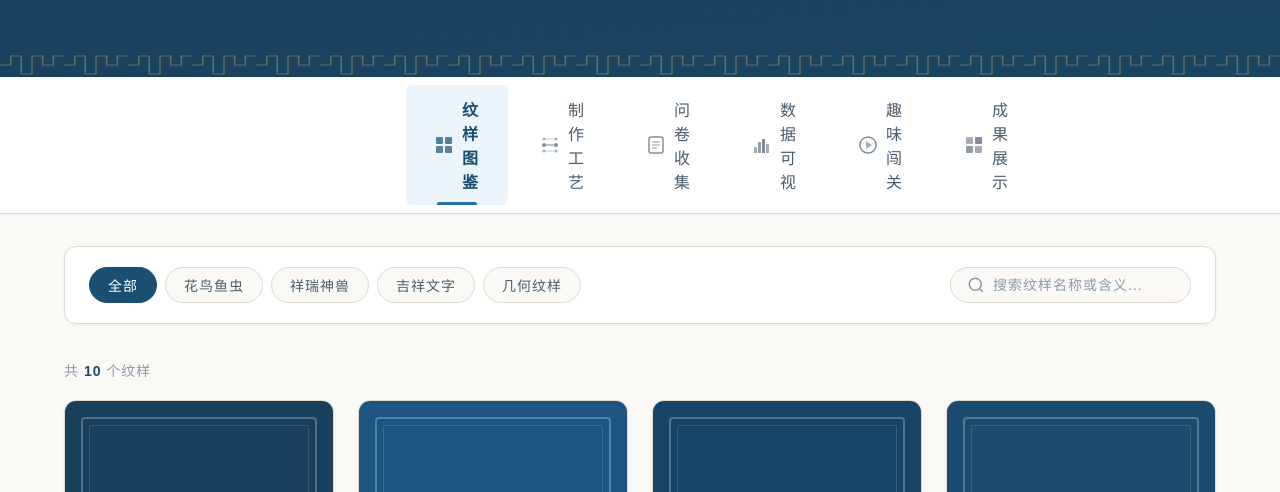
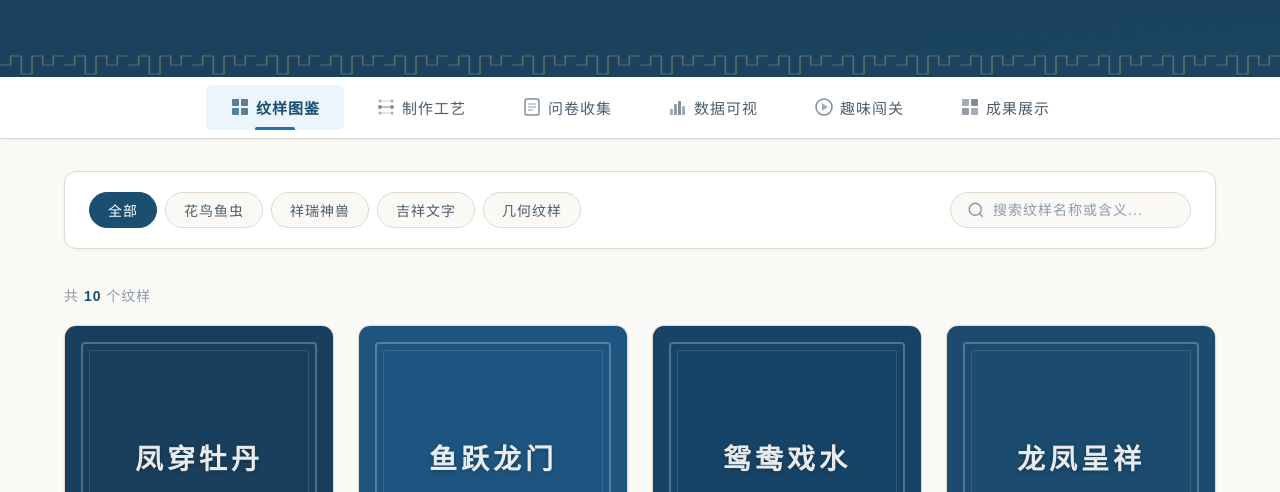
Before and after one commit to sun511001/shaoyang-blue-calico, a plain HTML site: page index.html in a window 1280 px wide. Shown: the part 292-784 px from the top of the page. Drawn offline with nearby package versions, Linux system fonts and the light colour scheme.

Commit message:
fix: 6个导航Tab间距加宽+字号缩小+居中分布，不再拥挤

```diff
--- a/css/style.css
+++ b/css/style.css
@@ -161,11 +161,12 @@ input { font-family: inherit; }
 }
 
 .nav__tabs {
-    max-width: 500px;
+    max-width: 900px;
     margin: 0 auto;
     display: flex;
-    gap: 4px;
+    gap: 8px;
     padding: 8px 16px;
+    justify-content: center;
 }
 
 .nav__tab {
@@ -173,17 +174,18 @@ input { font-family: inherit; }
     display: flex;
     align-items: center;
     justify-content: center;
-    gap: 8px;
-    padding: 12px 28px;
-    font-size: 16px;
+    gap: 6px;
+    padding: 12px 10px;
+    font-size: 15px;
     font-weight: 500;
-    letter-spacing: 2px;
+    letter-spacing: 1px;
     color: var(--text-secondary);
     background: transparent;
     border: none;
     border-radius: var(--radius-sm);
     transition: var(--transition);
     position: relative;
+    white-space: nowrap;
 }
 
 .nav__tab:hover {
```
